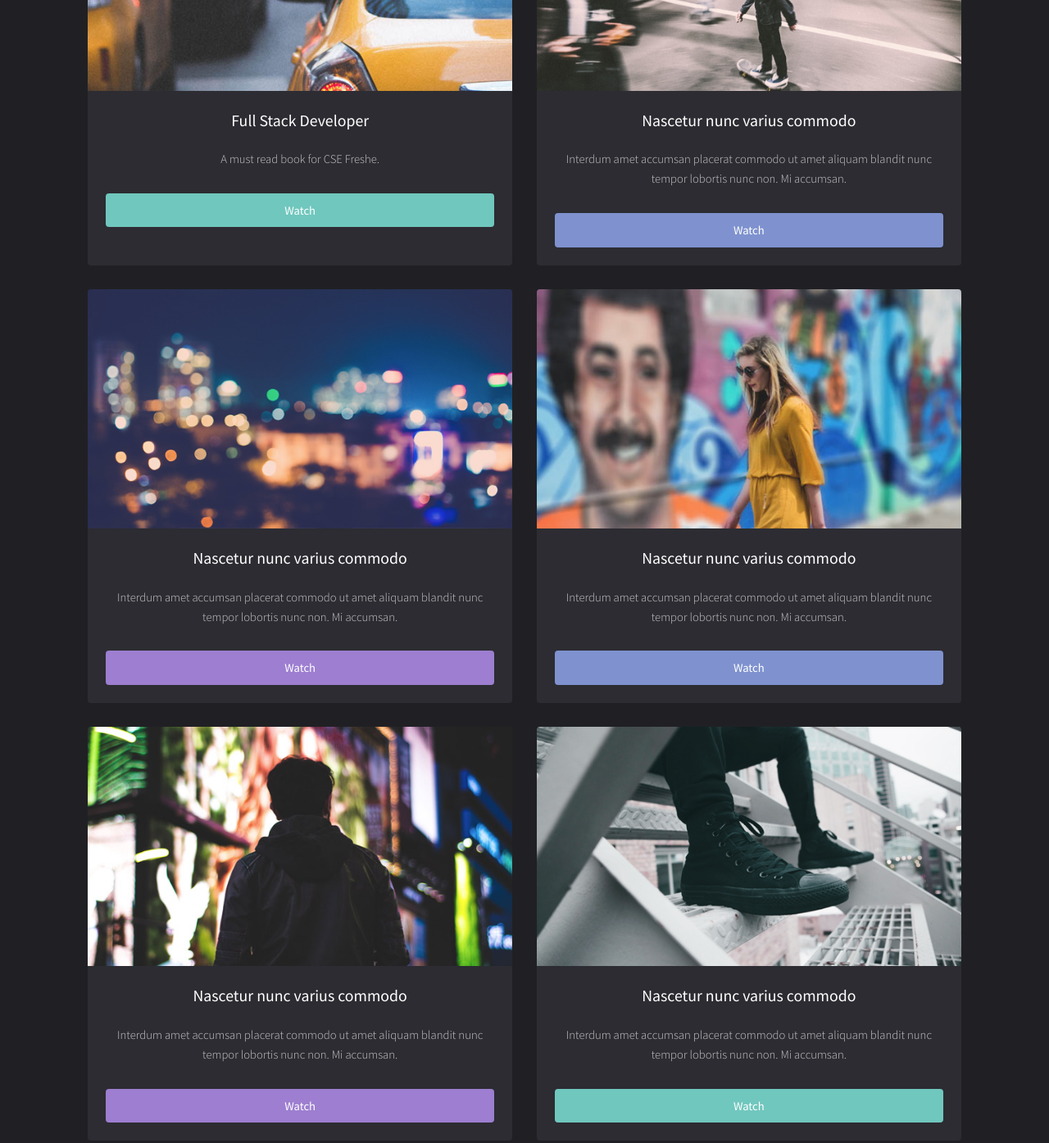
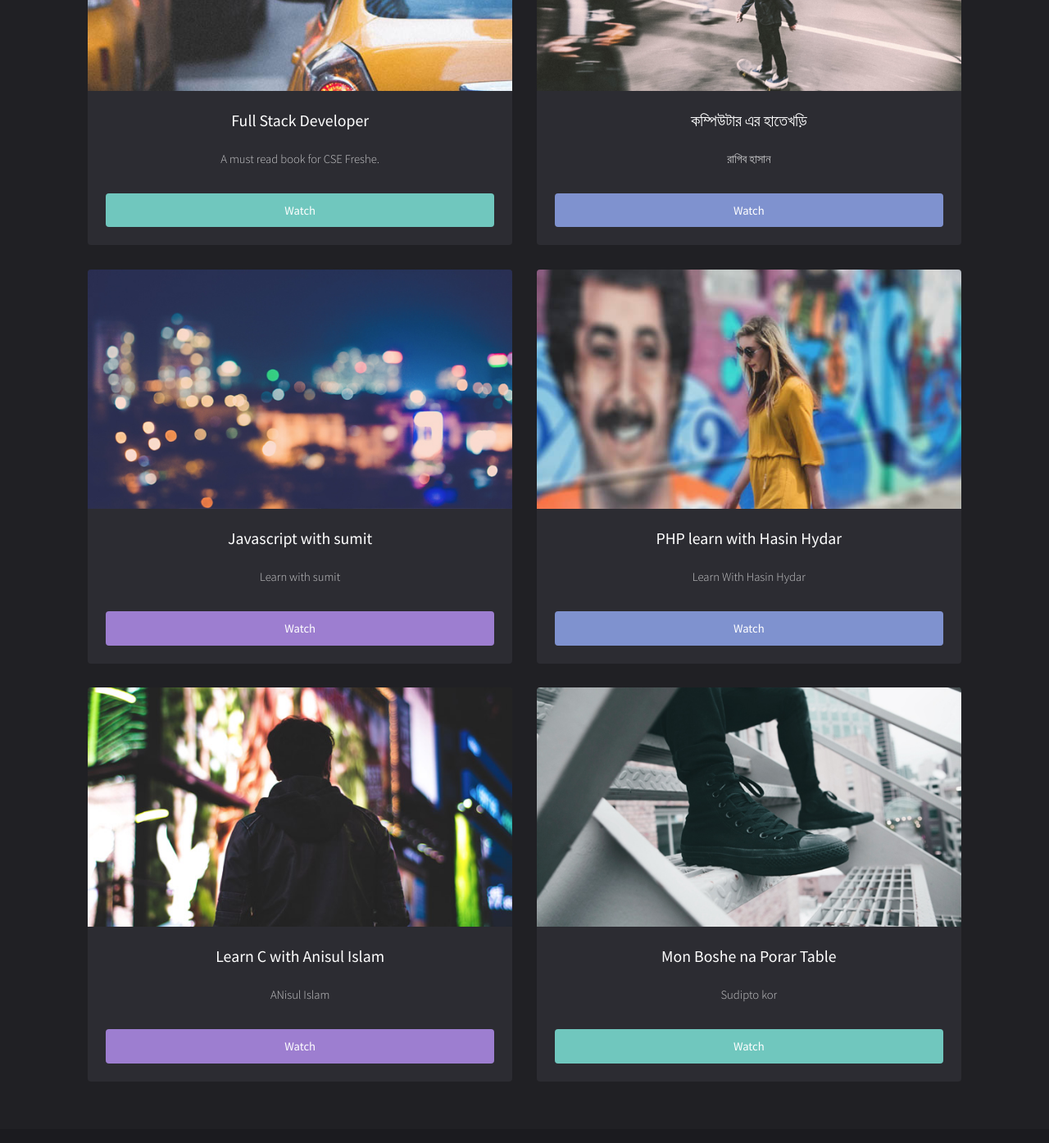
Before and after one commit to sajedulislamsajib/sajedulislamsajib.github.io, a plain HTML site: page index.html in a window 1280 px wide. Shown: the part 800-2195 px from the top of the page at 82% size. Drawn offline with Linux system fonts and the light colour scheme.

Commit message:
Update index.html

```diff
--- a/index.html
+++ b/index.html
@@ -46,47 +46,47 @@
 							</div>
 
 							<div class="box">
-								<a href="https://youtu.be/s6zR2T9vn2c" class="image fit"><img src="images/pic02.jpg" alt="" /></a>
+								<a href="https://youtu.be/QEZbr_T-sBA?list=PLNnMf3pXjxhDa4K_uFkKEfv6MeTHymxix" class="image fit"><img src="images/pic02.jpg" alt="" /></a>
 								<div class="inner">
-									<h3>Nascetur nunc varius commodo</h3>
-									<p>Interdum amet accumsan placerat commodo ut amet aliquam blandit nunc tempor lobortis nunc non. Mi accumsan.</p>
-									<a href="https://youtu.be/s6zR2T9vn2c" class="button style2 fit" data-poptrox="youtube,800x400">Watch</a>
+									<h3>কম্পিউটার এর হাতেখড়ি</h3>
+									<p>রাগিব হাসান</p>
+									<a href="https://youtu.be/QEZbr_T-sBA?list=PLNnMf3pXjxhDa4K_uFkKEfv6MeTHymxix" class="button style2 fit" data-poptrox="youtube,800x400">Watch</a>
 								</div>
 							</div>
 
 							<div class="box">
-								<a href="https://youtu.be/s6zR2T9vn2c" class="image fit"><img src="images/pic03.jpg" alt="" /></a>
+								<a href="https://youtu.be/lb7wT1gVU7Y" class="image fit"><img src="images/pic03.jpg" alt="" /></a>
 								<div class="inner">
-									<h3>Nascetur nunc varius commodo</h3>
-									<p>Interdum amet accumsan placerat commodo ut amet aliquam blandit nunc tempor lobortis nunc non. Mi accumsan.</p>
-									<a href="https://youtu.be/s6zR2T9vn2c" class="button style3 fit" data-poptrox="youtube,800x400">Watch</a>
+									<h3>Javascript with sumit</h3>
+									<p>Learn with sumit</p>
+									<a href="https://youtu.be/lb7wT1gVU7Y" class="button style3 fit" data-poptrox="youtube,800x400">Watch</a>
 								</div>
 							</div>
 
 							<div class="box">
-								<a href="https://youtu.be/s6zR2T9vn2c" class="image fit"><img src="images/pic04.jpg" alt="" /></a>
+								<a href="https://youtu.be/rWYbzX6Vkbo?list=PLoR56CteKZnAhywlsTK8yFQGVROl5wRsc" class="image fit"><img src="images/pic04.jpg" alt="" /></a>
 								<div class="inner">
-									<h3>Nascetur nunc varius commodo</h3>
-									<p>Interdum amet accumsan placerat commodo ut amet aliquam blandit nunc tempor lobortis nunc non. Mi accumsan.</p>
-									<a href="https://youtu.be/s6zR2T9vn2c" class="button style2 fit" data-poptrox="youtube,800x400">Watch</a>
+									<h3>PHP learn with Hasin Hydar</h3>
+									<p>Learn With Hasin Hydar</p>
+									<a href="https://youtu.be/rWYbzX6Vkbo?list=PLoR56CteKZnAhywlsTK8yFQGVROl5wRsc" class="button style2 fit" data-poptrox="youtube,800x400">Watch</a>
 								</div>
 							</div>
 
 							<div class="box">
-								<a href="https://youtu.be/s6zR2T9vn2c" class="image fit"><img src="images/pic05.jpg" alt="" /></a>
+								<a href="https://youtu.be/6nOavbvFvbY?list=PLgH5QX0i9K3pCMBZcul1fta6UivHDbXvz" class="image fit"><img src="images/pic05.jpg" alt="" /></a>
 								<div class="inner">
-									<h3>Nascetur nunc varius commodo</h3>
-									<p>Interdum amet accumsan placerat commodo ut amet aliquam blandit nunc tempor lobortis nunc non. Mi accumsan.</p>
-									<a href="https://youtu.be/s6zR2T9vn2c" class="button style3 fit" data-poptrox="youtube,800x400">Watch</a>
+									<h3>Learn C with Anisul Islam</h3>
+									<p>ANisul Islam </p>
+									<a href="https://youtu.be/6nOavbvFvbY?list=PLgH5QX0i9K3pCMBZcul1fta6UivHDbXvz" class="button style3 fit" data-poptrox="youtube,800x400">Watch</a>
 								</div>
 							</div>
 
 							<div class="box">
-								<a href="https://youtu.be/s6zR2T9vn2c" class="image fit"><img src="images/pic06.jpg" alt="" /></a>
+								<a href="https://youtu.be/uBjLg2gA4vA?list=PLWFftcwBCN8ZcnNdhXMLvW2UbijYyj4H8" class="image fit"><img src="images/pic06.jpg" alt="" /></a>
 								<div class="inner">
-									<h3>Nascetur nunc varius commodo</h3>
-									<p>Interdum amet accumsan placerat commodo ut amet aliquam blandit nunc tempor lobortis nunc non. Mi accumsan.</p>
-									<a href="https://youtu.be/s6zR2T9vn2c" class="button fit" data-poptrox="youtube,800x400">Watch</a>
+									<h3>Mon Boshe na Porar Table</h3>
+									<p>Sudipto kor</p>
+									<a href="https://youtu.be/uBjLg2gA4vA?list=PLWFftcwBCN8ZcnNdhXMLvW2UbijYyj4H8" class="button fit" data-poptrox="youtube,800x400">Watch</a>
 								</div>
 							</div>
 
```
